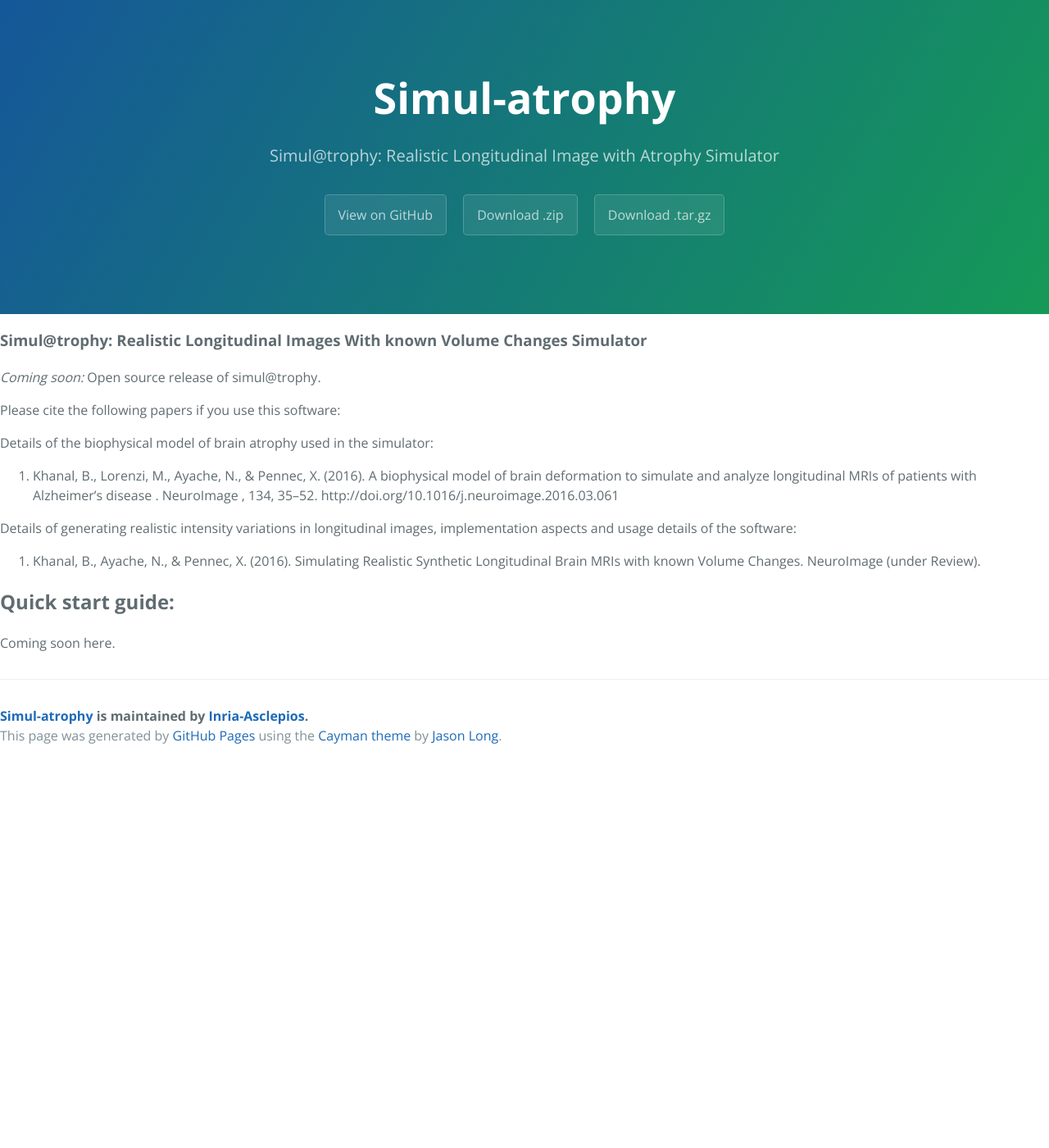
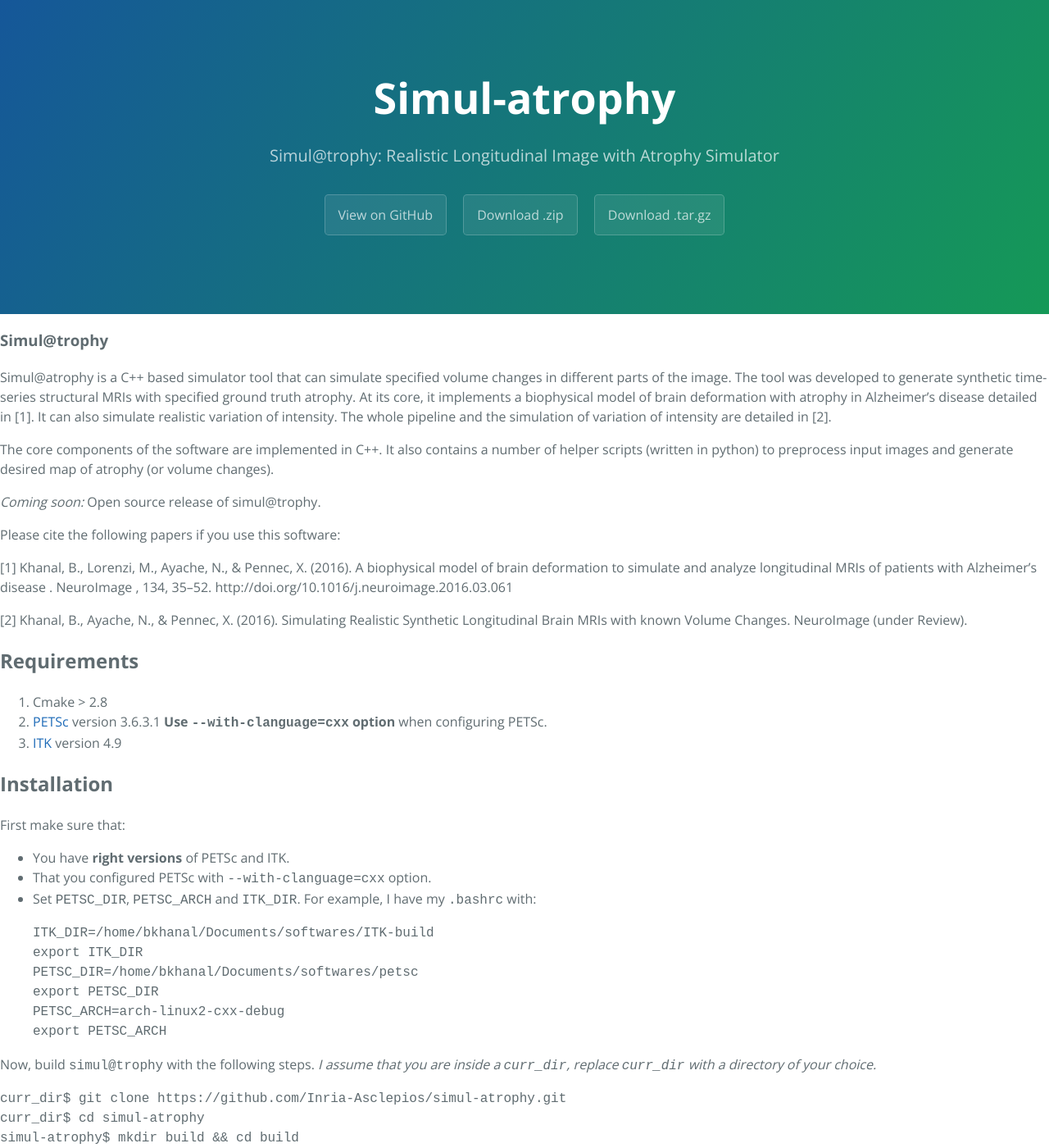
Before and after one commit to Inria-Asclepios/simul-atrophy, a Jekyll site: the page built from index.md, in a window 1280 px wide and 1400 px high. Shown: the whole window at 82% size. Built offline with Jekyll 4.4.1, drawn with Linux system fonts in a browser that asks for light colours; some of the changed text lies outside the part shown.

Commit message:
Adds description of the tool + installation guide

````diff
--- a/index.md
+++ b/index.md
@@ -1,18 +1,75 @@
 ---
 layout: index
 ---
-### Simul@trophy: Realistic Longitudinal Images With known Volume Changes Simulator
+### Simul@trophy
+Simul@atrophy is a C++ based simulator tool that can simulate specified volume changes in different parts of the image.
+The tool was developed to generate synthetic time-series structural MRIs with specified ground truth atrophy.
+At its core, it implements a biophysical model of brain deformation with atrophy in Alzheimer's disease detailed in [1].
+It can also simulate realistic variation of intensity.
+The whole pipeline and the simulation of variation of intensity are detailed in [2].
+
+The core components of the software are implemented in C++.
+It also contains a number of helper scripts (written in python) to preprocess input images and generate desired map of atrophy (or volume changes).
+
 *Coming soon:* Open source release of simul@trophy.
 
 Please cite the following papers if you use this software:
 
-Details of the biophysical model of brain atrophy used in the simulator:
+[1] Khanal, B., Lorenzi, M., Ayache, N., & Pennec, X. (2016). A biophysical model of brain deformation to simulate and analyze longitudinal MRIs of patients with Alzheimer’s disease . NeuroImage , 134, 35–52. http://doi.org/10.1016/j.neuroimage.2016.03.061
 
-1. Khanal, B., Lorenzi, M., Ayache, N., & Pennec, X. (2016). A biophysical model of brain deformation to simulate and analyze longitudinal MRIs of patients with Alzheimer’s disease . NeuroImage , 134, 35–52. http://doi.org/10.1016/j.neuroimage.2016.03.061
+[2] Khanal, B., Ayache, N., & Pennec, X. (2016). Simulating Realistic Synthetic Longitudinal Brain MRIs with known Volume Changes. NeuroImage (under Review).
 
-Details of generating realistic intensity variations in longitudinal images, implementation aspects and usage details of the software:
+## Requirements
+1. Cmake > 2.8
+2. [PETSc](https://www.mcs.anl.gov/petsc/index.html) version 3.6.3.1
+**Use `--with-clanguage=cxx` option** when configuring PETSc.
+3. [ITK](https://itk.org/) version 4.9
 
-2. Khanal, B., Ayache, N., & Pennec, X. (2016). Simulating Realistic Synthetic Longitudinal Brain MRIs with known Volume Changes. NeuroImage (under Review).
+## Installation
+First make sure that:
 
-## Quick start guide:
+* You have **right versions** of PETSc and ITK.
+* That you configured PETSc with `--with-clanguage=cxx` option.
+* Set `PETSC_DIR`, `PETSC_ARCH` and `ITK_DIR`.
+For example, I have my `.bashrc` with:
+```
+ITK_DIR=/home/bkhanal/Documents/softwares/ITK-build
+export ITK_DIR
+PETSC_DIR=/home/bkhanal/Documents/softwares/petsc
+export PETSC_DIR
+PETSC_ARCH=arch-linux2-cxx-debug
+export PETSC_ARCH
+```
+
+Now, build `simul@trophy` with the following steps. *I assume that you are inside a `curr_dir`, replace `curr_dir` with a directory of your choice.*
+
+```bash
+curr_dir$ git clone https://github.com/Inria-Asclepios/simul-atrophy.git
+curr_dir$ cd simul-atrophy
+simul-atrophy$ mkdir build && cd build
+```
+Use `cmake` to build the files.
+```bash
+build$ cmake ..
+build$ make
+```
+
+If you have ITK installed with `c++11`, then use the following options with cmake:
+
+```bash
+build$ cmake -DUSE_CXX11:bool=true ..
+build$ make
+```
+
+This should install the software to your machine.
+
+## Quickstart
+The main simulator executable is `build/src/simul_atrophy`.
+Run with `-h` option to see in detail how to use it.
+
+Otherwise, there is also a python script at 'simul-atrophy/scripts/simul_atrophy.py' which you can use.
+Once again, use `-h` option to see the details.
+
+
+## Example:
 Coming soon here.
````
